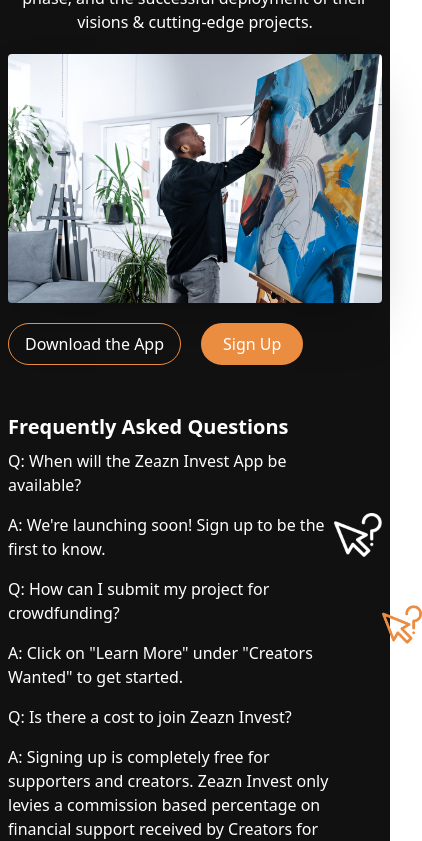
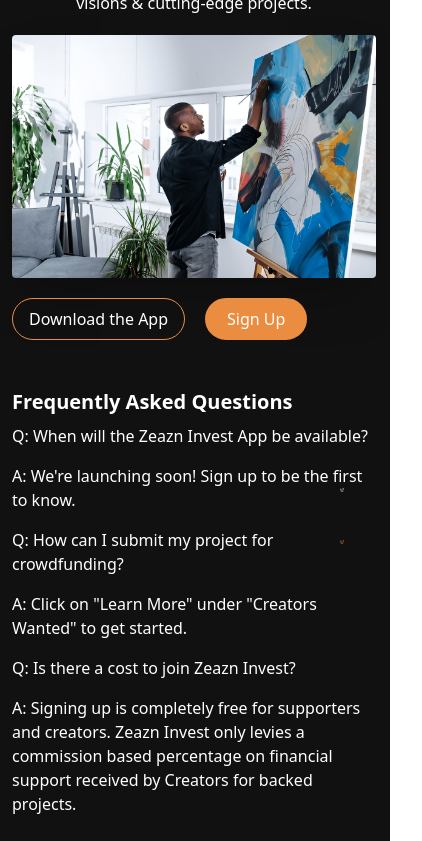
Before and after one commit to oppong-coffie/zeazn, a Vue app: page / in a window 390 px wide. Shown: the part 4433-5274 px from the top of the page, 422 px wide, since content can reach past the window. Built offline with nearby package versions, Linux system fonts and the light colour scheme.

Commit message:
border line issues solved

```diff
--- a/src/components/MainPage.vue
+++ b/src/components/MainPage.vue
@@ -37,7 +37,7 @@
 <!-- FAINT LINE UNDER THE NAV -->
     <div class="bg-slate-950 h-1 mx-10 my-6"></div>
 
-<div class="px-2 sm:px-12">
+<div class="px-3 sm:px-12 mr-[2px]">
     <!-- START:: Hero section -->
      <div class="text-white md:flex">
       <div
@@ -312,8 +312,8 @@ Direct Communication: Engage with creators through video updates and messages.
          </h1>
         </div>
         <div class="mt-16 md:mt-2 ml-[0px]">
-          <img class="w-12 md:w-16" src="../images/vector0.png" alt=""><br><br>
-          <img class="w-10 md:w-12 ml-12 md:ml-24" src="../images/Vector.png" alt="">
+          <img class="w-12 md:w-16 ml-[-32px]" src="../images/vector0.png" alt=""><br><br>
+          <img class="w-10 md:w-12 ml-[-32px] md:ml-24" src="../images/Vector.png" alt="">
         </div>
       <!-- <h1 class="text-3xl">Frequently Asked Questions</h1> -->
       <!-- <div class="flex"> -->
```
